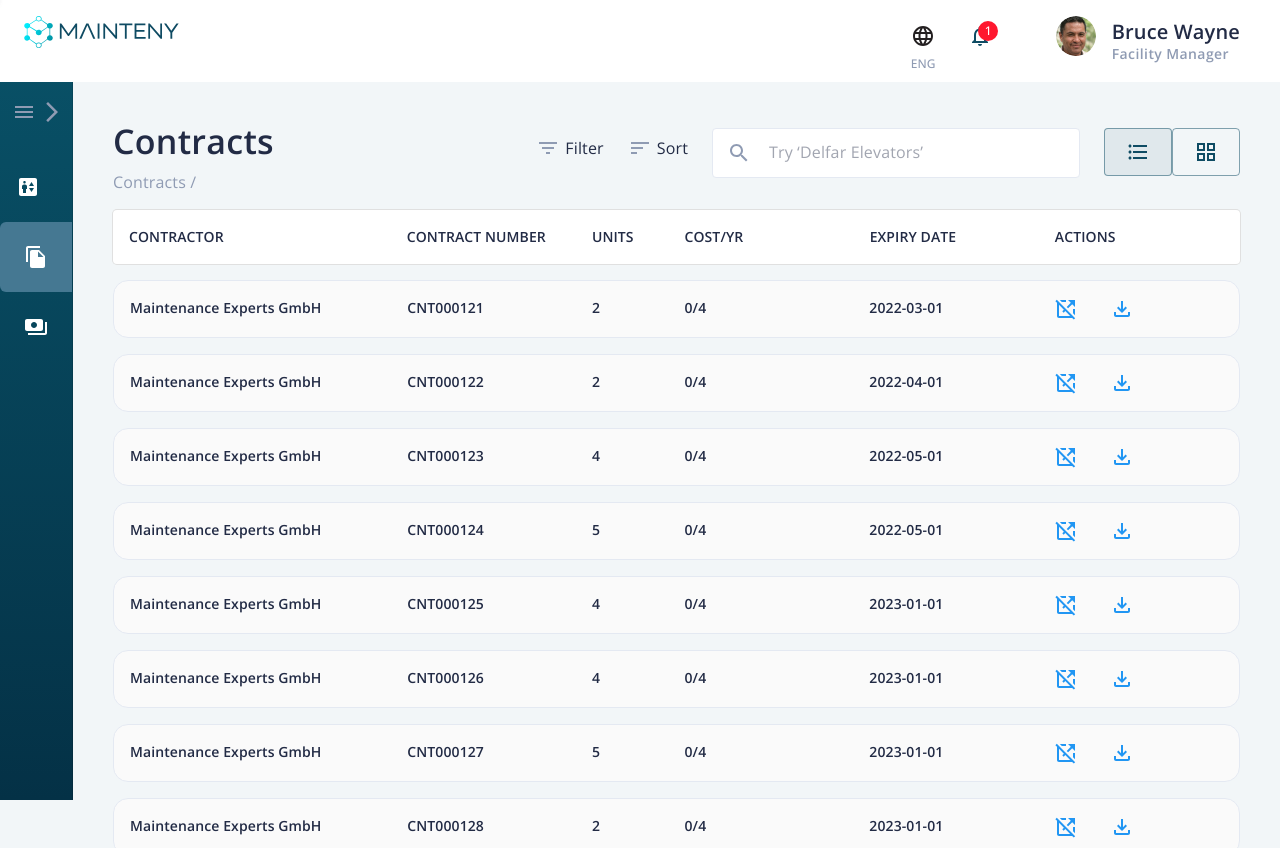
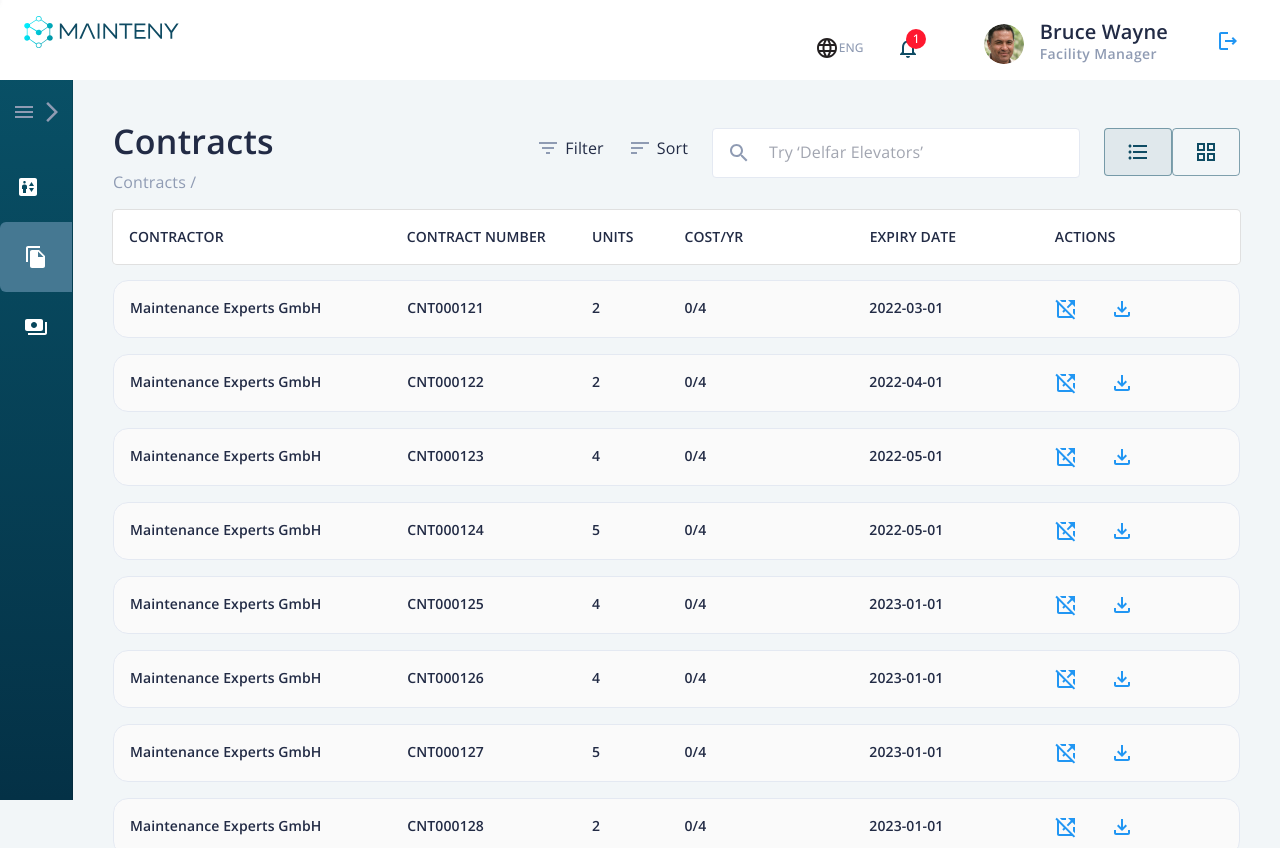
Before and after one commit to Westernwells/mainteny-pm, a React (Create React App) app: page /pm/contracts in a window 1280 px wide. Built offline with nearby package versions, Linux system fonts and the light colour scheme; no server answers.

Commit message:
add logout button

```diff
--- a/src/components/AppTopBar.tsx
+++ b/src/components/AppTopBar.tsx
@@ -5,12 +5,16 @@ import Button from '@mui/material/Button';
 import Avatar from '@mui/material/Avatar';
 import Badge from '@mui/material/Badge';
 import AppBar from '@mui/material/AppBar';
+import {useNavigate} from 'react-router-dom';
 import NotificationsNoneIcon from '@mui/icons-material/NotificationsNone';
 import AvatarImg from '../assets/images/avatar.png';
+import {ReactComponent as LogoutIcon} from '../assets/icons/Logout.svg';
 
 import {ReactComponent as Logo} from '../assets/icons/Logo.svg';
 
-export const AppTopBar = () => (
+export const AppTopBar = () => {
+  const navigate = useNavigate();
+  return (
     <AppBar
       sx={{
         backgroundColor: '#fff',
@@ -24,8 +28,12 @@ export const AppTopBar = () => (
         <Logo width={155.22} height={32} />
 
         <Box justifyContent="flex-end">
-        <Box display="flex" justifyContent="space-between">
-          <Box mt={1}>
+          <Box
+            display="flex"
+            justifyContent="space-between"
+            alignItems="center"
+          >
+            <Box display="flex" mt={1} alignItems="center">
               <Language sx={{color: '#231F20'}} />
               <Typography
                 variant="body2"
@@ -46,7 +54,7 @@ export const AppTopBar = () => (
               <NotificationsNoneIcon color="primary" />
             </Badge>
 
-          <Box ml={8} display="flex">
+            <Box ml={8} display="flex" alignItems="center">
               <Avatar alt="Bruce Wayne" src={AvatarImg} />
               <Box ml={2}>
                 <Typography color="#222B45" variant="h6" gutterBottom={false}>
@@ -66,8 +74,15 @@ export const AppTopBar = () => (
                 </Button>
               </Box>
             </Box>
+            <Box sx={{marginLeft: 6}}>
+              <LogoutIcon
+                style={{cursor: 'pointer'}}
+                onClick={() => navigate('/')}
+              />
+            </Box>
           </Box>
         </Box>
       </Box>
     </AppBar>
   );
+};
```
Also changed, not shown: src/assets/icons/Logout.svg (added). Lines whose indentation alone changed are shown as unchanged.
